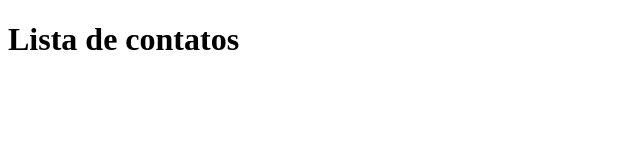
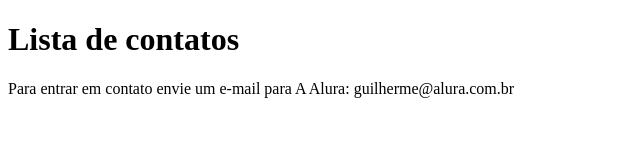
Before and after one commit to LauroMenezes/curso-alura-sistema-de-cadastro, a plain HTML site: page contato.html in a window 1280 px wide. Shown: the whole page, without its empty margins (0-640 px from the left). Drawn offline with Linux system fonts and the light colour scheme.

Commit message:
Update contato.html com e-mail do guilherme

```diff
--- a/contato.html
+++ b/contato.html
@@ -7,5 +7,6 @@
 </head>
 <body>
     <h1>Lista de contatos</h1>
+    <p>Para entrar em contato envie um e-mail para A Alura: guilherme@alura.com.br</p>
 </body>
 </html>
```
